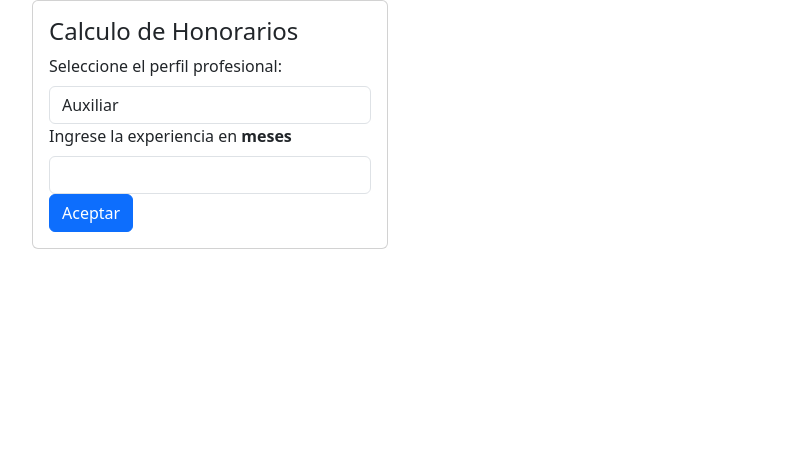
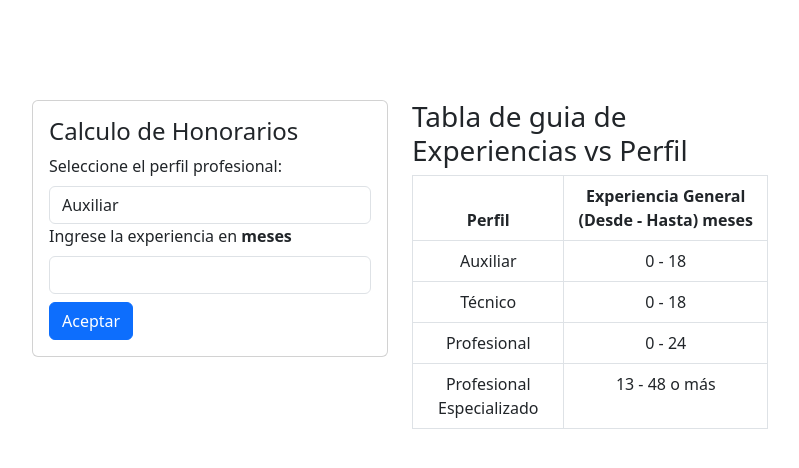
Before and after one commit to nicovalbuena2011/tools, a Django app: page /honorarios/ in a window 1280 px wide. Shown: the part 56-524 px from the top of the page, without its empty margins (50-849 px from the left). Run offline with Django 4.2, Linux system fonts and the light colour scheme; some libraries are stand-ins or nearby versions.

Commit message:
Tabla de honorarios completada al 90%

```diff
--- a/aplications/tabla_honorarios/forms.py
+++ b/aplications/tabla_honorarios/forms.py
@@ -30,5 +30,15 @@ class HonorariosForm(forms.Form):
         if select_pefil == '1' and (int(input_experiencia) > 18 or int(input_experiencia) < 6):
            self.add_error('input_experiencia','Un Auxiliar no puede tener esa experiencia, recuerde que la experiencia para Auxiliares es de 6 a 18 meses.')
 
+        elif select_pefil == '2' and (int(input_experiencia) > 18 or int(input_experiencia) < 0):
+            self.add_error('input_experiencia','Un Técnico no puede tener esa experiencia, recuerde que la experiencia para Técnicos es de 0 a 18 meses.')
+
+
+        elif select_pefil == '3' and (int(input_experiencia) > 24 or int(input_experiencia) < 0):
+            self.add_error('input_experiencia','Un Profesional no puede tener esa experiencia, recuerde que la experiencia para Profesionales es de 0 a 24 meses.')
+
+
+        elif select_pefil == '4' and (int(input_experiencia) < 0):
+            self.add_error('input_experiencia','Un Profesional Especializado no puede tener esa experiencia, recuerde que la experiencia para Profesionales Especializados es de 0 a 48 o más meses.')
 
         return cleaned_data
--- a/aplications/tabla_honorarios/urls.py
+++ b/aplications/tabla_honorarios/urls.py
@@ -5,7 +5,8 @@ from . import views
 app_name = 'honorarios'
 
 urlpatterns = [
-    path('honorarios/',views.home , name = 'inicio')
+    path('honorarios/',views.home , name = 'inicio'),
+    path('validar/',views.validarHonorarios , name = 'validar')
     # path('welcome-experience/', views.welcome, name = 'welcome' ),
     # path('validate-experience/', views.validar_experiencia, name = 'validar-experiencia' ),
 ]
--- a/aplications/tabla_honorarios/views.py
+++ b/aplications/tabla_honorarios/views.py
@@ -1,4 +1,5 @@
-from django.shortcuts import render
+from django.shortcuts import render, redirect
+from .utils import (validar_pefil)
 from .forms import (
     HonorariosForm
 )
@@ -11,10 +12,17 @@ def home(request):
         form = HonorariosForm(request.POST)
         if form.is_valid():
 
-            form = HonorariosForm()
-            return render(request,'tabla_honorarios/home.html',{
-                'form': form
-            })
+            datos_formulario = form.cleaned_data
+            # print(f'datos: {datos_formulario}')
+
+            request.session['perfil'] = datos_formulario['select_perfil']
+            request.session['experiencia'] = datos_formulario['input_experiencia']
+
+            return redirect('honorarios:validar')
+
+            # return render(request,'tabla_honorarios/home.html',{
+            #     'form': form
+            # })
 
         else:
 
@@ -30,3 +38,26 @@ def home(request):
         return render(request,'tabla_honorarios/home.html',{
             'form': form
         })
+
+def validarHonorarios(request):
+
+    experiencia = request.session.get('experiencia',None)
+    perfil = request.session.get('perfil',None)
+
+
+
+
+    # print(f'{type(experiencia)}, {type(perfil)}')
+
+    if request.method == 'POST':
+        pass
+
+    else:
+
+        sueldo = validar_pefil(perfil, int(experiencia))
+
+        return render(request,'tabla_honorarios/validar.html',{
+            'perfil': sueldo['profile'],
+            'salario': sueldo['salario'],
+            'experiencia' : experiencia
+        })
--- a/templates/tabla_honorarios/home.html
+++ b/templates/tabla_honorarios/home.html
@@ -15,7 +15,7 @@
 
 <div class="container">
 
-    <div class="row">
+    <div class="row" style="margin-top: 100px;">
         <div class="col-lg-4">
             <div class="card">
                 <div class="card-body">
@@ -48,12 +48,49 @@
                         <label class="form-label">Ingrese la experiencia en <strong>meses</strong></label>
                         {{form.input_experiencia}}
 
-                        <button type="submit" class="btn btn-primary">Aceptar</button>
+                        <button type="submit" class="btn btn-primary mt-2">Aceptar</button>
 
                     </form>
                 </div>
             </div>
         </div>
+
+        <div class="col-lg-4">
+
+            <h3>Tabla de guia de Experiencias vs Perfil</h3>
+
+            <table class="table table-bordered">
+                <thead>
+                    <tr class="text-center">
+
+                        <th>Perfil</th>
+                        <th colspan="2">Experiencia General (Desde - Hasta) meses</th>
+
+                    </tr>
+                </thead>
+                <tbody>
+                    <tr class="text-center">
+                      <td>Auxiliar</td>
+                      <td>0 - 18</td>
+                    </tr>
+                    <tr class="text-center">
+                        <td>Técnico</td>
+                        <td>0 - 18</td>
+                    </tr>
+                    <tr class="text-center">
+                        <td>Profesional</td>
+                        <td>0 - 24</td>
+                    </tr>
+                    <tr class="text-center">
+                        <td>Profesional Especializado</td>
+                        <td>13 - 48 o más</td>
+                    </tr>
+                </tbody>
+
+            </table>
+        </div>
+
+
     </div>
 </div>
 
```
Also changed, not shown: aplications/tabla_honorarios/utils.py (added, +135 -0 lines), templates/tabla_honorarios/validar.html (added, +30 -0 lines), db.sqlite3.
